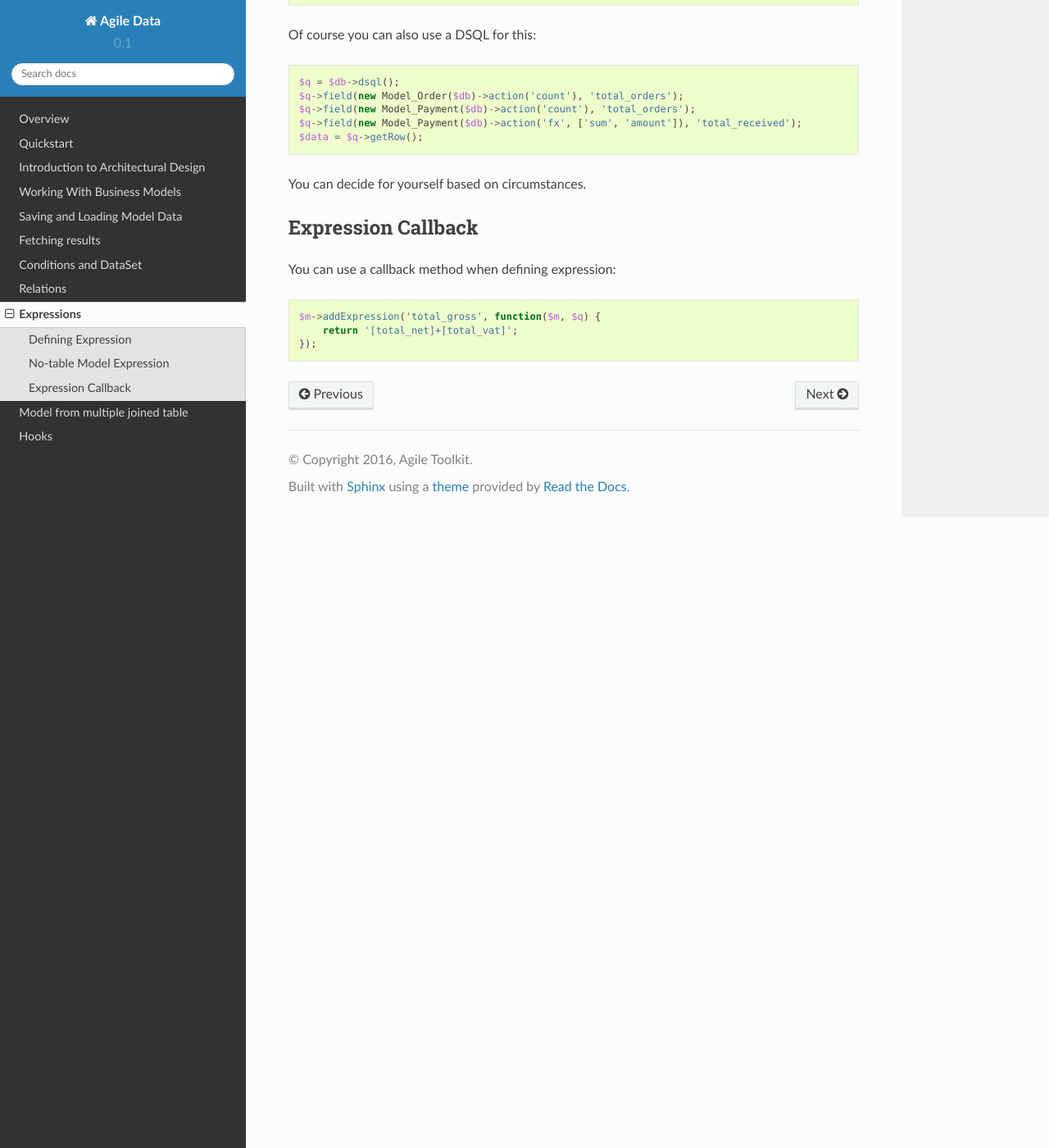
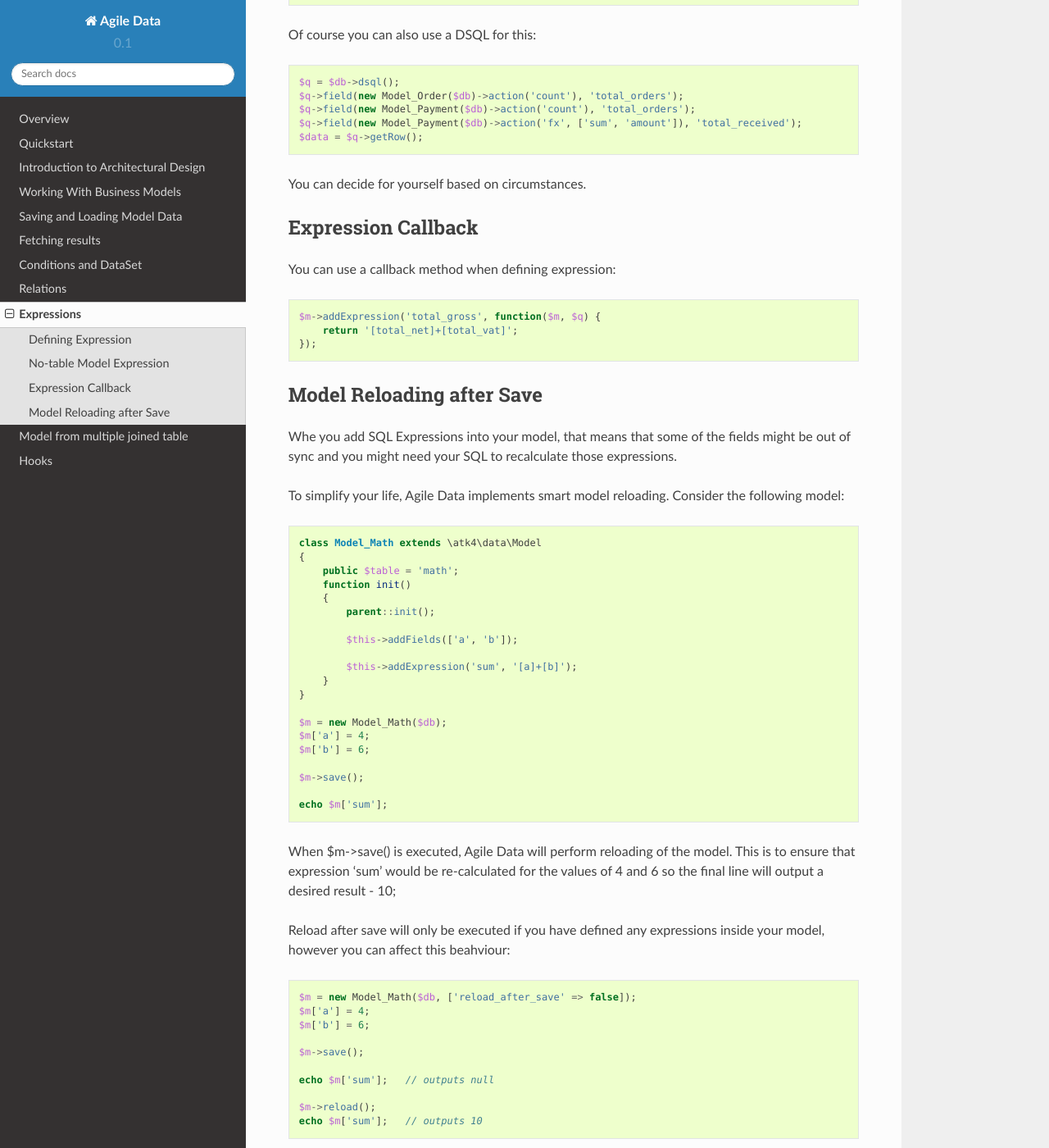
Before and after one commit to atk4/data, a Sphinx documentation site: the page built from docs/expressions.rst, in a window 1280 px wide and 1400 px high, scrolled down 1978 px. Shown: the whole window at 82% size. Built offline with Sphinx 7.4.7 and the Read the Docs theme 2.0.0, drawn with Linux system fonts in a browser that asks for light colours; pages that are not in the unit, such as notebooks, are missing from menus; cross-references to code outside the pages are shown as plain code; some of the changed text lies outside the part shown.

Commit message:
Add documentation

```diff
--- a/docs/expressions.rst
+++ b/docs/expressions.rst
@@ -101,3 +101,92 @@ You can use a callback method when defining expression::
     $m->addExpression('total_gross', function($m, $q) {
         return '[total_net]+[total_vat]';
     });
+
+Model Reloading after Save
+--------------------------
+
+Whe you add SQL Expressions into your model, that means that some of the fields
+might be out of sync and you might need your SQL to recalculate those expressions.
+
+To simplify your life, Agile Data implements smart model reloading. Consider
+the following model::
+
+    class Model_Math extends \atk4\data\Model
+    {
+        public $table = 'math';
+        function init()
+        {
+            parent::init();
+
+            $this->addFields(['a', 'b']);
+
+            $this->addExpression('sum', '[a]+[b]');
+        }
+    }
+
+    $m = new Model_Math($db);
+    $m['a'] = 4;
+    $m['b'] = 6;
+
+    $m->save();
+
+    echo $m['sum'];
+
+When $m->save() is executed, Agile Data will perform reloading of the model.
+This is to ensure that expression 'sum' would be re-calculated for the values of
+4 and 6 so the final line will output a desired result - 10;
+
+Reload after save will only be executed if you have defined any expressions
+inside your model, however you can affect this beahviour::
+
+    $m = new Model_Math($db, ['reload_after_save' => false]);
+    $m['a'] = 4;
+    $m['b'] = 6;
+
+    $m->save();
+
+    echo $m['sum'];   // outputs null
+
+    $m->reload();
+    echo $m['sum'];   // outputs 10
+
+Now it requires an explicit reload for your model to fetch the result. There
+is another scenario when your database defines default fields:
+
+.. code-block:: sql
+
+    alter table math change b b int default 10;
+
+Then try the following code::
+
+    class Model_Math extends \atk4\data\Model
+    {
+        public $table = 'math';
+        function init()
+        {
+            parent::init();
+
+            $this->addFields(['a', 'b']);
+        }
+    }
+
+    $m = new Model_Math($db);
+    $m['a'] = 4;
+
+    $m->save();
+
+    echo $m['a']+$m['b'];
+
+This will output 4, because model didn't reload itself due to lack of any
+expressions. This time you can explicitly enable reload after save::
+
+    $m = new Model_Math($db, ['reload_after_save' => true]);
+    $m['a'] = 4;
+
+    $m->save();
+
+    echo $m['a']+$m['b']; // outputs 14
+
+.. note:: If your model is using reload_after_save, but you wish to insert
+    data without additional query - use :php:meth:`Model::insert()` or
+    :php:meth:`Model::import()`.
```
